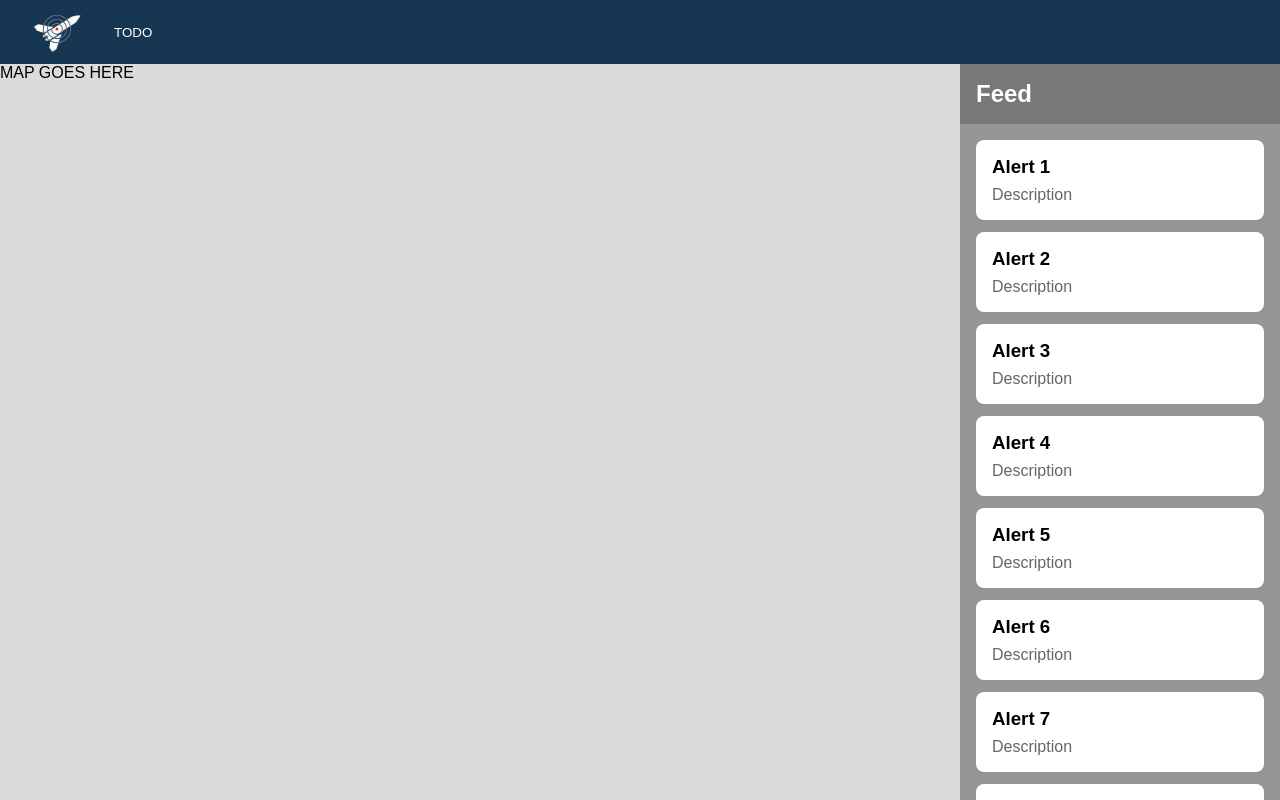
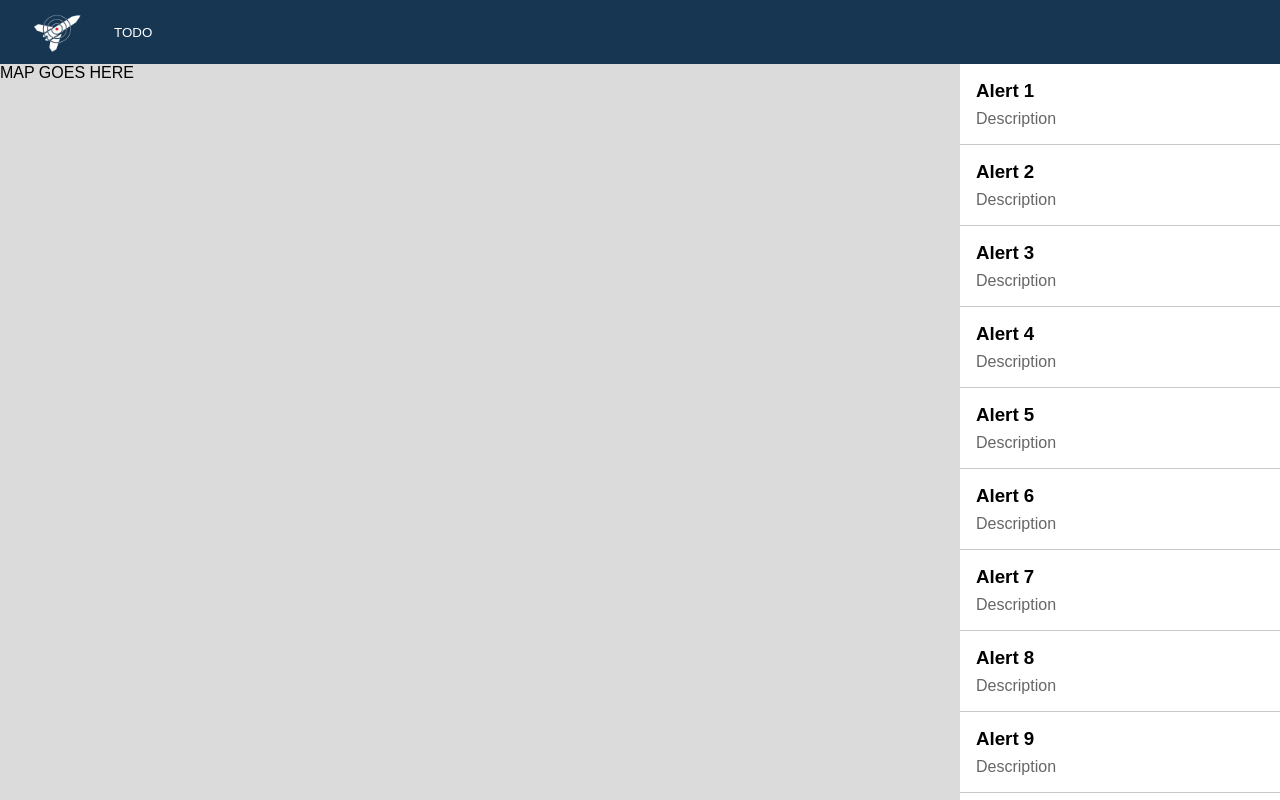
Before and after one commit to Prompt-chill/gotham-frontend, a React (Vite) app: page / in a window 1280 px wide. Built offline with nearby package versions, Linux system fonts and the light colour scheme.

Commit message:
Adjust feed prototype to project concepts

```diff
--- a/src/components/Feed/Feed.css
+++ b/src/components/Feed/Feed.css
@@ -1,15 +1,9 @@
 .feedContainer {
     width: 25%;
-    background-color: rgb(149, 149, 149);
+    background-color: rgb(200, 200, 200);
     height: calc(100vh - 64px);
     display: flex;
     flex-direction: column;
-}
-
-.feedHeader {
-    padding: 16px;
-    background-color: rgb(120, 120, 120);
-    color: white;
 }
 
 .feedHeader h2 {
@@ -19,7 +13,6 @@
 .feedContent {
     flex: 1;
     overflow-y: auto;
-    padding: 16px;
 }
 
 .feedContent::-webkit-scrollbar {
@@ -34,8 +27,7 @@
 .feedItem {
     background-color: white;
     padding: 16px;
-    margin-bottom: 12px;
-    border-radius: 8px;
+    margin-bottom: 1px;
 }
 
 .feedItem h3 {
--- a/src/components/Feed/Feed.tsx
+++ b/src/components/Feed/Feed.tsx
@@ -3,9 +3,6 @@ import './Feed.css'
 function Feed() {
   return (
     <div className='feedContainer'>
-      <div className='feedHeader'>
-        <h2>Feed</h2>
-      </div>
       <div className='feedContent'>
         {Array.from({ length: 20 }).map((_, i) => (
           <div key={i} className='feedItem'>
```
